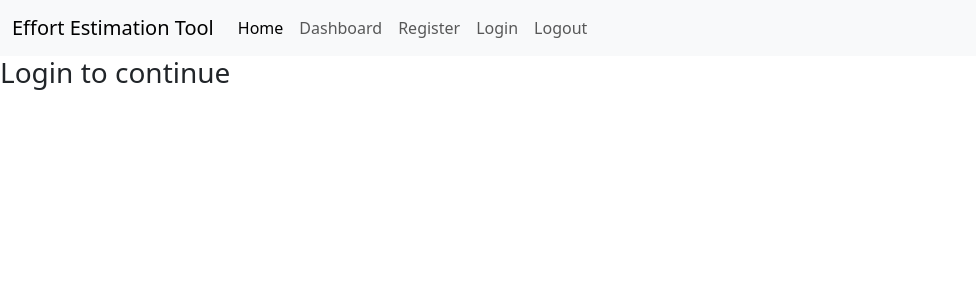
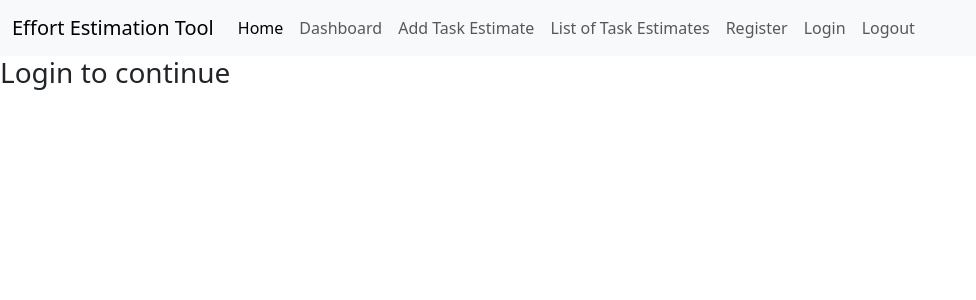
Before and after one commit to gokulyc/effort-estimation-tool, a Flask app: page / in a window 1280 px wide. Shown: the top 300 px of the page, without its empty margins (0-976 px from the left). Run offline with Flask 3, Linux system fonts and the light colour scheme; some libraries are stand-ins or nearby versions.

Commit message:
Fixed CSRF issue & added Add/Edit Task Estimate Form & endpoints

```diff
--- a/src/config.py
+++ b/src/config.py
@@ -10,4 +10,5 @@ def create_flask_app():
     app.config["SECRET_KEY"] = "secret123!@#"
     app.config["JWT_SECRET_KEY"] = "jwt-secret-string-!@#"
     app.config["JWT_TOKEN_LOCATION"] = ["headers", "cookies", "json", "query_string"]
+    app.config["JWT_COOKIE_CSRF_PROTECT"] = False
     return app
--- a/src/forms.py
+++ b/src/forms.py
@@ -1,9 +1,37 @@
 from flask_wtf import FlaskForm
-from wtforms import StringField, PasswordField, DecimalField
+from wtforms import StringField, PasswordField, TextAreaField, SelectField
 from wtforms.validators import InputRequired, Email
+from models import TASK_SIZES, COMPLEXITY_CHOICES, TaskType
+
+
+complexity_select_options = [
+    (value, key.capitalize()) for key, value in COMPLEXITY_CHOICES.items()
+]
+task_type_select_options = [
+    (t_type.value, t_type.value.capitalize()) for t_type in TaskType
+]
 
 
 class RegisterForm(FlaskForm):
     name = StringField("Name", validators=[InputRequired()])
     email = StringField("Email", validators=[InputRequired(), Email()])
     password = PasswordField("Password", validators=[InputRequired()])
+
+
+class AddTaskForm(FlaskForm):
+    name = StringField("Name", validators=[InputRequired()])
+    description = TextAreaField("Description", validators=[InputRequired()])
+    complexity = SelectField(
+        "Complexity", choices=complexity_select_options, default="easy"
+    )
+    size = SelectField(
+        "TaskSize", choices=[(k,v) for k,v in TASK_SIZES.items()], default=2
+    )
+    task_type = SelectField(
+        "Task Type",
+        choices=task_type_select_options,
+        default=TaskType.development.value,
+    )
+
+class EditTaskForm(AddTaskForm):
+    pass
--- a/src/main.py
+++ b/src/main.py
@@ -8,10 +8,11 @@ from flask_jwt_extended import (
     create_access_token,
     set_access_cookies,
     unset_jwt_cookies,
+    get_jwt,
 )
 
-from models import User
-from forms import RegisterForm
+from models import User, TaskEstimation
+from forms import RegisterForm, AddTaskForm, EditTaskForm
 from config import create_flask_app
 from flask_pymongo import PyMongo, ObjectId
 
@@ -96,6 +97,80 @@ def dashboard():
     return render_template("dashboard.html", account=User(**account))
 
 
+@app.route("/add_task", methods=["GET", "POST"])
+@jwt_required()
+def add_task():
+    jwt_payload = get_jwt()
+    # print(f"{current_user=}")
+    # print(f"{jwt_payload=}")
+
+    form: AddTaskForm = AddTaskForm()
+    if request.method == "POST":
+        if form.validate_on_submit():
+            form_data = form.data
+            result = mongo.db.task_estimate.insert_one(
+                {
+                    "name": form_data["name"],
+                    "description": form_data["description"],
+                    "complexity": int(form_data["complexity"]),
+                    "size": int(form_data["size"]),
+                    "task_type": form_data["task_type"],
+                    "user_id": jwt_payload["id"],
+                }
+            )
+            task_id = result.inserted_id
+            print(f"Task added : {str(task_id)}")
+            flash("Task Added")
+            return render_template("add_task_estimate.html", form=form, request_type="add")
+        else:
+            print(form.errors)
+    return render_template("add_task_estimate.html", form=form, request_type="add")
+
+
+@app.route("/edit_task/<string:task_id>", methods=["GET", "POST"])
+@jwt_required()
+def edit_task(task_id):
+    # jwt_payload = get_jwt()
+    # print(f"{current_user=}")
+    # print(f"{jwt_payload=}")
+    task_result = mongo.db.task_estimate.find_one({"_id": ObjectId(task_id)})
+    if task_result is None:
+        raise NotFound("Task not found.")
+    task = TaskEstimation(**task_result).get_data(ignore_fields=["id", "user_id"])
+    form: AddTaskForm = EditTaskForm(**task)
+    if request.method == "POST":
+        if form.validate_on_submit():
+            form_data = form.data
+            result = mongo.db.task_estimate.update_one(
+                filter={"_id": task_id},
+                update={
+                    "name": form_data["name"],
+                    "description": form_data["description"],
+                    "complexity": int(form_data["complexity"]),
+                    "size": int(form_data["size"]),
+                    "task_type": form_data["task_type"],
+                    # "user_id": jwt_payload["id"],
+                },
+            )
+            task_id = result.inserted_id
+            print(f"Task updated : {str(task_id)}")
+            flash("Task updated")
+            return render_template("add_task_estimate.html", form=form, request_type="edit")
+        else:
+            print(form.errors)
+    return render_template("add_task_estimate.html", form=form, request_type="edit")
+
+
+@app.route("/list_tasks", methods=["GET"])
+def list_tasks():
+    list_tasks_result = mongo.db.task_estimate.find()
+    list_tasks = [
+        TaskEstimation(**task).get_data(ignore_fields=[]) for task in list_tasks_result
+    ]
+    print(list_tasks)
+    return render_template("list_task_estimate.html", tasks=list_tasks)
+
+
 @app.route("/logout", methods=["GET"])
 def logout_with_cookies():
     response = redirect("/")
--- a/src/templates/layout.html
+++ b/src/templates/layout.html
@@ -28,6 +28,12 @@
                             <a class="nav-link" href="/dashboard">Dashboard</a>
                         </li>
                         <li class="nav-item">
+                            <a class="nav-link" href="/add_task">Add Task Estimate</a>
+                        </li>
+                        <li class="nav-item">
+                            <a class="nav-link" href="/list_tasks">List of Task Estimates</a>
+                        </li>
+                        <li class="nav-item">
                             <a class="nav-link" href="/register">Register</a>
                         </li>
                         <li class="nav-item">
```
Also changed, not shown: src/models.py (+43 -2 lines), src/templates/add_task_estimate.html (added, +51 -0 lines), src/templates/list_task_estimate.html (added, +18 -0 lines).
